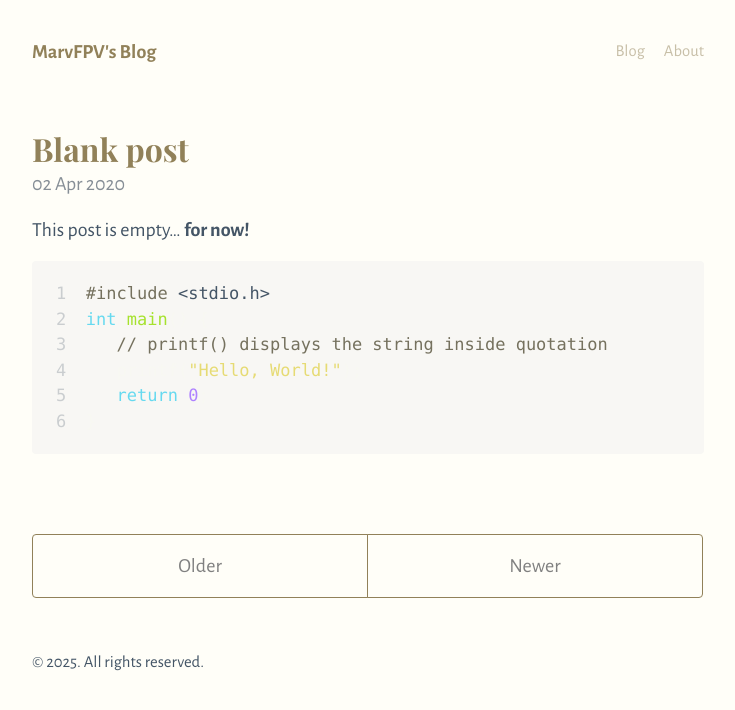
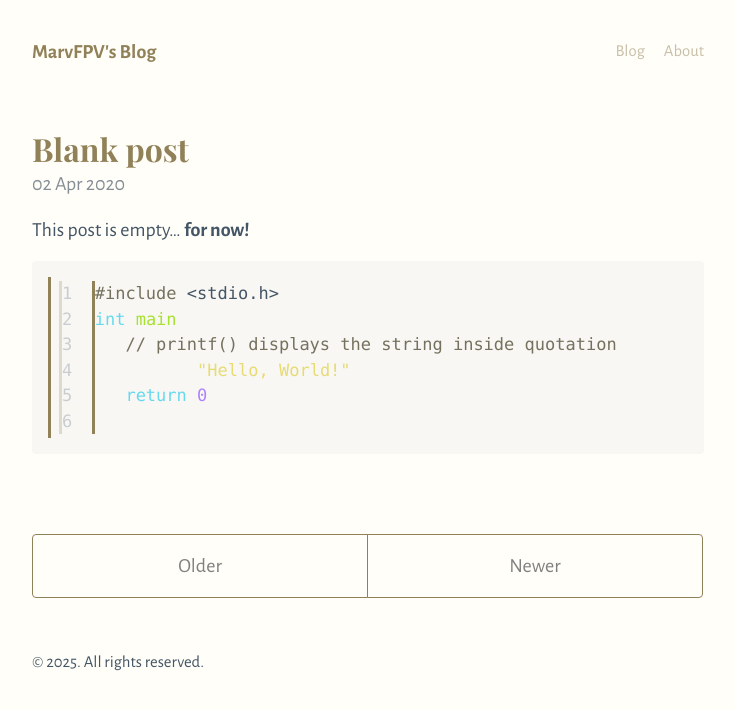
Before and after one commit to MarvFPV/MarvFPV.github.io, a Jekyll site: the page built from index.html, in a window 1280 px wide. Shown: the top 710 px of the page, without its empty margins (272-1007 px from the left). Built offline with Jekyll 4.4.1, drawn with Linux system fonts in a browser that asks for light colours; the list of posts is cut into pages by our own code.

Commit message:
borders are hard

```diff
--- a/_sass/_code.scss
+++ b/_sass/_code.scss
@@ -18,6 +18,8 @@
   margin-top: 0;
   margin-bottom: var(--spacer-3);
   overflow: auto;
+  border-left: solid;
+  border-color: var(--marv-brown);
 }
 
 .highlight {
@@ -39,8 +41,6 @@
 .rouge-table {
   margin-bottom: 0;
   font-size: 100%;
-  border-left: solid;
-  border-color: var(--marv-brown);
 
   &,
   td,
```
